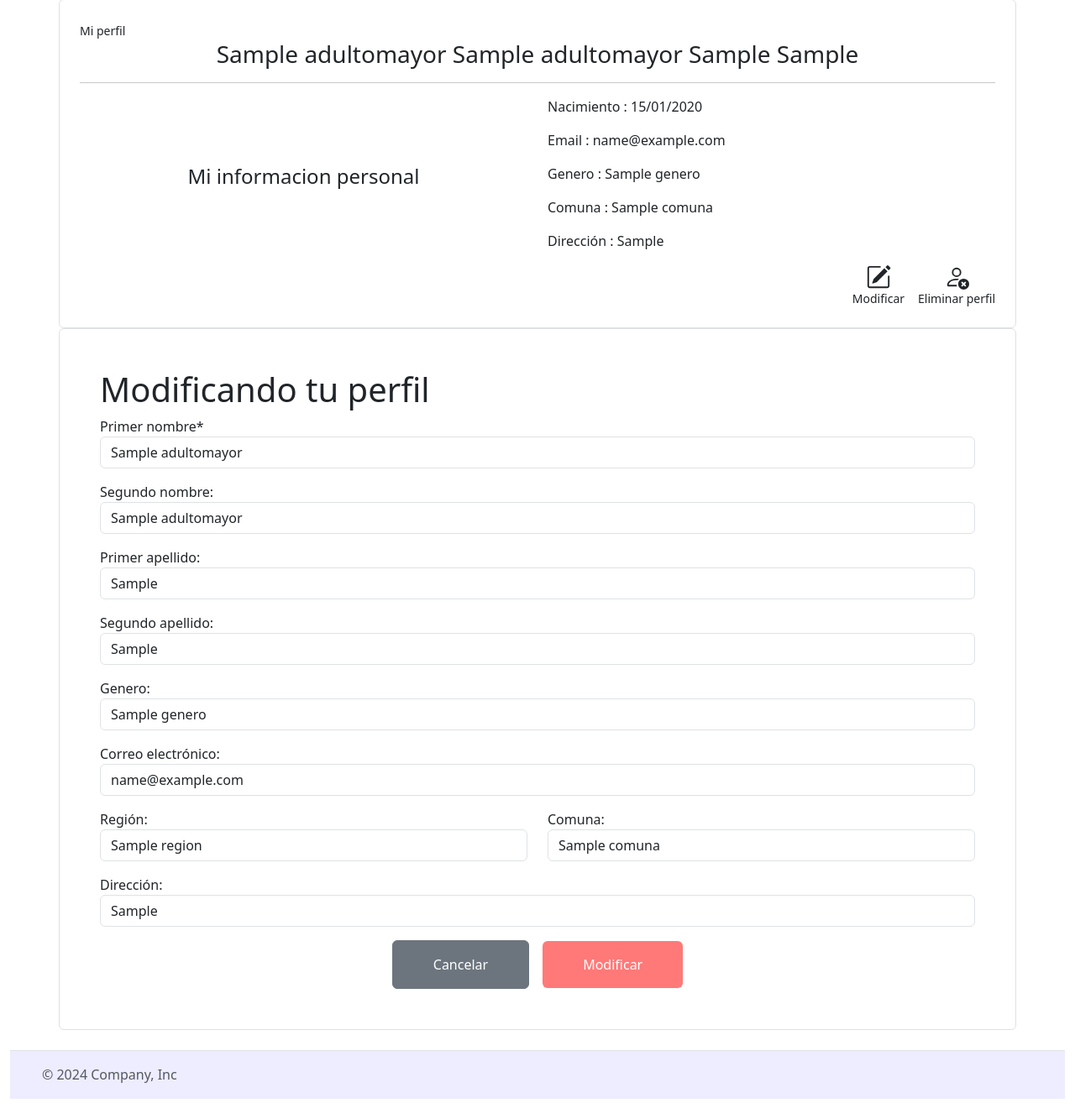
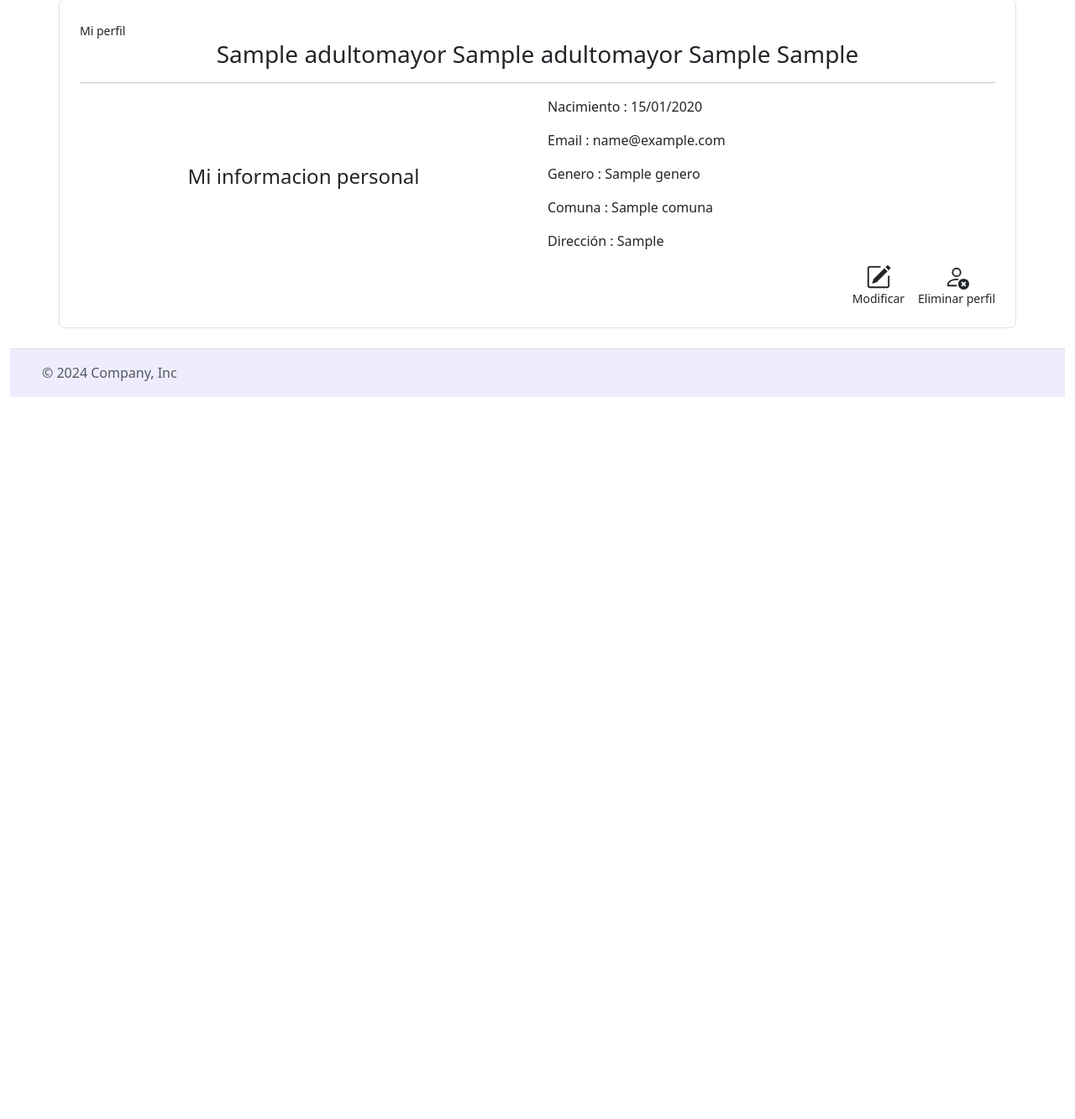
Before and after one commit to Joakosss/TalleresMunicipalidad, a Django app: page /perfil/ in a window 1280 px wide. Shown: the part 73-1406 px from the top of the page at 84% size. After the commit the page ends 546 px from the top, so only its background shows below. Run offline with Django 5.2, Linux system fonts and the light colour scheme; a user stored in the database is signed in; tables that the repository leaves empty hold one stand-in row (values such as "Sample post"); some libraries are stand-ins or nearby versions.

Commit message:
falta solo que se modifique xD

```diff
--- a/talleresAPP/static/js/formUpdateAdulto.js
+++ b/talleresAPP/static/js/formUpdateAdulto.js
@@ -3,6 +3,8 @@ document.addEventListener("DOMContentLoaded", function () {
     const comunaSelect = this.getElementById("comuna");
     const botonModif= this.getElementById("botonModif");
     const botonCancel= this.getElementById("botonCancel");
+    const btnModificar = this.getElementById("btnModificar");
+
     regionSelect.addEventListener('change', function() {
         const regionId = this.value;
         if (regionId) {
@@ -43,11 +45,21 @@ document.addEventListener("DOMContentLoaded", function () {
         const errDireccion = validaciones(document.getElementById("err_direccion"), direccion == "");
 
         if (errPNombre && errSNombre && errPApellido && errSApellido && errNacim && errGenero && errEmail && errRegion && errComuna && errDireccion) {
-
+            botonForm.setAttribute("type", "submit");
+            botonForm.click();
         }
 
     });
 
+    btnModificar.addEventListener("click",function(){
+        document.getElementById("formMod").classList.remove("d-none");
+        document.getElementById("miPerfil").classList.add("d-none");
+    });
+
+    botonCancel.addEventListener("click",function(){
+        document.getElementById("formMod").classList.add("d-none");
+        document.getElementById("miPerfil").classList.remove("d-none");
+    });
 
 
 
@@ -58,8 +70,10 @@ document.addEventListener("DOMContentLoaded", function () {
 function validaciones(errorDoom, condicion){
     if (condicion) {
       errorDoom.classList.remove("d-none");
+      return false;
     } else {
       errorDoom.classList.add("d-none");
+      return true;
     }
   }
 
--- a/talleresAPP/static/js/perfil.js
+++ b/talleresAPP/static/js/perfil.js
@@ -10,6 +10,7 @@ function confirmarEliminar(){
       confirmButtonText: "Confirmar",
       confirmButtonColor: "#3085d6",
       showCancelButton: true,
+      cancelButtonText: "Cancelar",
       cancelButtonColor: "#d33",
       reverseButtons: true
     }).then((result) => {
--- a/talleresAPP/templates/components/FormUpdateAdulto.html
+++ b/talleresAPP/templates/components/FormUpdateAdulto.html
@@ -1,5 +1,5 @@
 {% load static %}
-<form action="{% url 'update_adulto' %}" method="post" class="container border p-5 rounded">
+<form action="{% url 'update_adulto' %}" method="post" class="container border p-5 rounded d-none mt-3" id="formMod">
   {% csrf_token %}
   <h1>Modificando tu perfil</h1>
   <p>
--- a/talleresAPP/templates/pages/perfil.html
+++ b/talleresAPP/templates/pages/perfil.html
@@ -5,7 +5,7 @@
 {% endblock %}
 
 {% block body %}
-  <article class="container border p-4 rounded mt-3">
+  <article id="miPerfil" class="container border p-4 rounded mt-3">
     <small>Mi perfil</small>
     <div class="text-center">
       <h3>{{ adulto.p_nombre }} {{ adulto.s_nombre }} {{ adulto.p_apellido }} {{ adulto.s_apellido }}</h3>
@@ -25,7 +25,7 @@
     </div>
 
     <section class="d-flex gap-3 justify-content-end">
-      <div class="d-flex flex-column align-items-center">
+      <div id="btnModificar" class="d-flex flex-column align-items-center">
         <svg xmlns="http://www.w3.org/2000/svg" width="30" height="30" fill="currentColor" class="bi bi-pencil-square" viewBox="0 0 16 16">
           <path d="M15.502 1.94a.5.5 0 0 1 0 .706L14.459 3.69l-2-2L13.502.646a.5.5 0 0 1 .707 0l1.293 1.293zm-1.75 2.456-2-2L4.939 9.21a.5.5 0 0 0-.121.196l-.805 2.414a.25.25 0 0 0 .316.316l2.414-.805a.5.5 0 0 0 .196-.12l6.813-6.814z" />
           <path fill-rule="evenodd" d="M1 13.5A1.5 1.5 0 0 0 2.5 15h11a1.5 1.5 0 0 0 1.5-1.5v-6a.5.5 0 0 0-1 0v6a.5.5 0 0 1-.5.5h-11a.5.5 0 0 1-.5-.5v-11a.5.5 0 0 1 .5-.5H9a.5.5 0 0 0 0-1H2.5A1.5 1.5 0 0 0 1 2.5z" />
```
